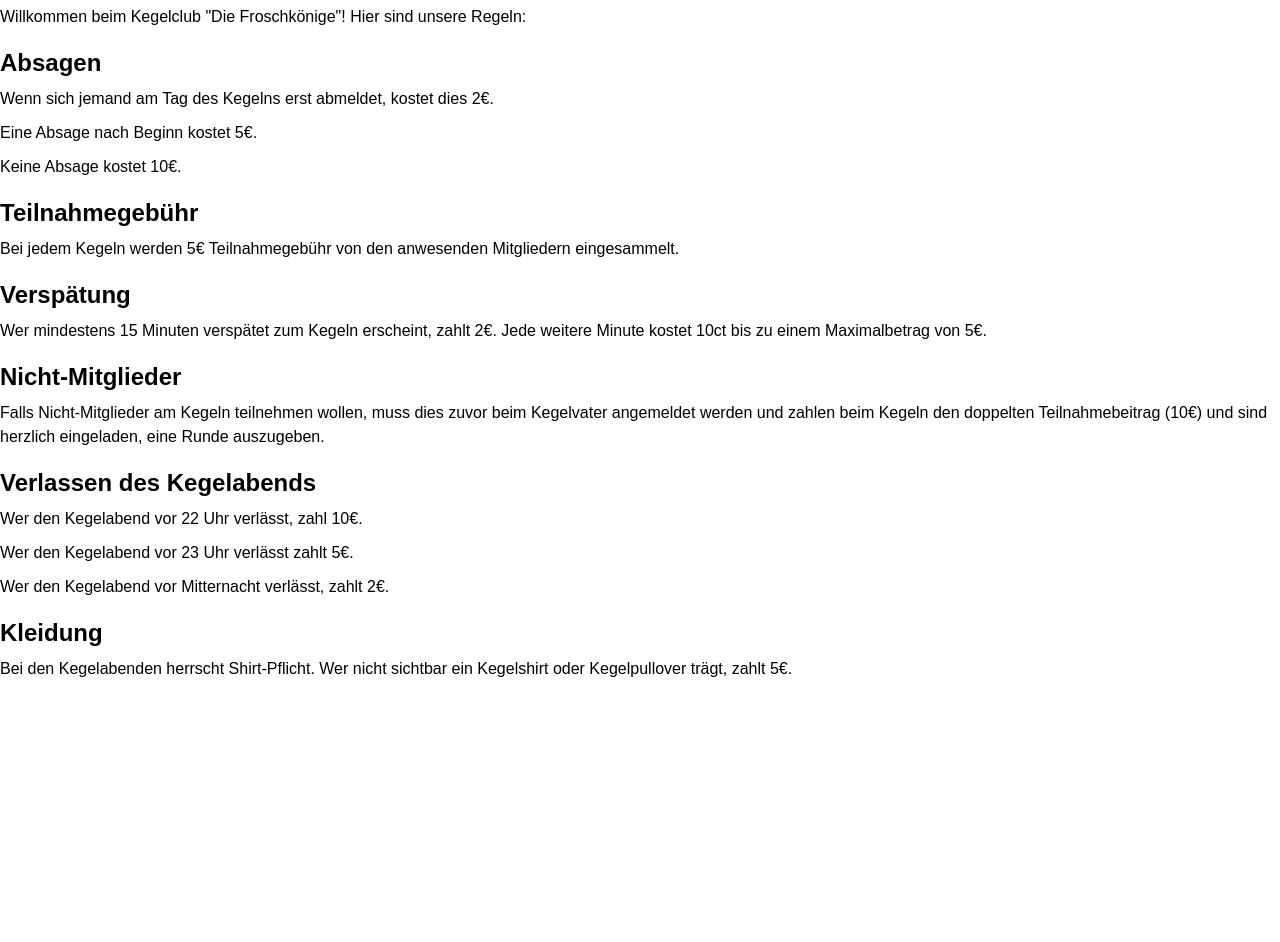
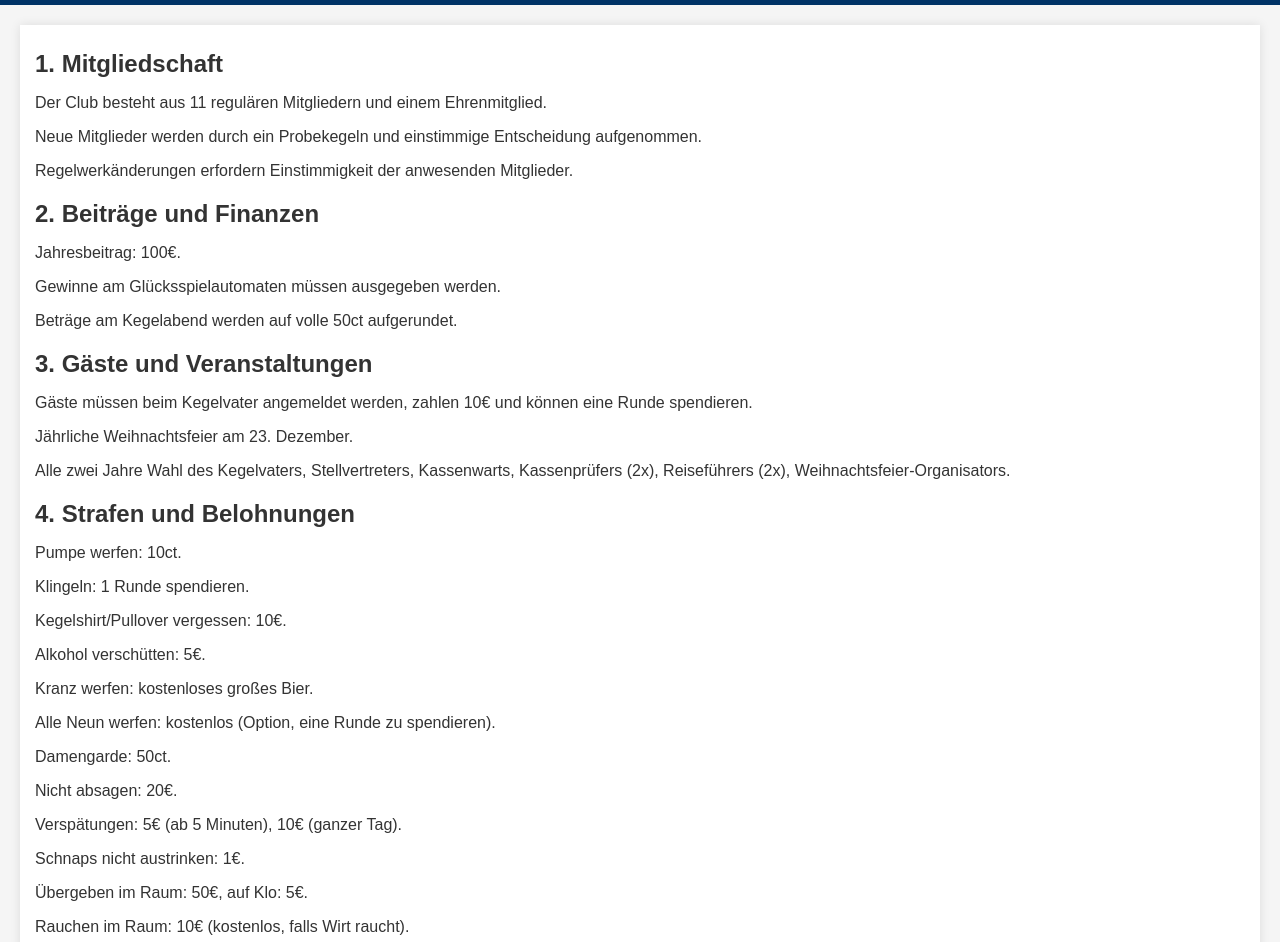
Before and after one commit to melukas/kc-die-froschkoenige, a plain HTML site: page index.html in a window 1280 px wide. Shown: the part 72-1014 px from the top of the page. Before the commit the page ends 800 px from the top, so only its background shows below. Drawn offline with Linux system fonts and the light colour scheme.

Commit message:
Neue Regelungen angepasst

```diff
--- a/index.html
+++ b/index.html
@@ -1,66 +1,100 @@
 <!DOCTYPE html>
 <html>
+
 <head>
+  <meta charset="UTF-8">
+  <meta name="viewport" content="width=device-width, initial-scale=1.0">
   <title>Regelwerk des Kegelclubs "Die Froschkönige"</title>
   <style>
     body {
       font-family: Arial, sans-serif;
       margin: 0;
       padding: 0;
-      }
-      h1 {
-        text-align: center;
-        font-size: 2em;
+      background-color: #f5f5f5;
       color: #333;
-        margin: 20px 0;
     }
 
-      h2 {
-        font-size: 1.5em;
-        margin: 20px 0 10px;
+    header,
+    footer {
+      background-color: #003366;
+      color: white;
+      text-align: center;
+      padding: 10px 0;
     }
 
-      p {
-        font-size: 1em;
-        line-height: 1.5;
+    main {
+      margin: 20px;
+      padding: 15px;
+      background-color: white;
+      box-shadow: 0 0 10px rgba(0, 0, 0, 0.1);
+    }
+
+    h1,
+    h2 {
       margin: 10px 0;
     }
 
-      ul {
-        list-style: none;
-        padding: 0;
-        margin: 0;
+    section {
+      margin-bottom: 20px;
     }
 
-      li {
-        font-size: 1em;
-        line-height: 1.5;
-        margin: 10px 0;
+    footer p {
+      margin: 0;
     }
   </style>
 </head>
+
 <body>
-    <h1>Regelwerk des Kegelclubs "Die Froschkönige"</h1>
-    <p>Willkommen beim Kegelclub "Die Froschkönige"! Hier sind unsere Regeln:</p>
-    <h2>Absagen</h2>
-    <ul>
-      <li>Wenn sich jemand am Tag des Kegelns erst abmeldet, kostet dies 2€.</li>
-      <li>Eine Absage nach Beginn kostet 5€.</li>
-      <li>Keine Absage kostet 10€.</li>
-    </ul>
-    <h2>Teilnahmegebühr</h2>
-    <p>Bei jedem Kegeln werden 5€ Teilnahmegebühr von den anwesenden Mitgliedern eingesammelt.</p>
-    <h2>Verspätung</h2>
-    <p>Wer mindestens 15 Minuten verspätet zum Kegeln erscheint, zahlt 2€. Jede weitere Minute kostet 10ct bis zu einem Maximalbetrag von 5€.</p>
-    <h2>Nicht-Mitglieder</h2>
-    <p>Falls Nicht-Mitglieder am Kegeln teilnehmen wollen, muss dies zuvor beim Kegelvater angemeldet werden und zahlen beim Kegeln den doppelten Teilnahmebeitrag (10€) und sind herzlich eingeladen, eine Runde auszugeben.</p>
-    <h2>Verlassen des Kegelabends</h2>
-    <ul>
-      <li>Wer den Kegelabend vor 22 Uhr verlässt, zahl 10€.</li>
-      <li>Wer den Kegelabend vor 23 Uhr verlässt zahlt 5€.</li>
-      <li>Wer den Kegelabend vor Mitternacht verlässt, zahlt 2€.</li>
-    </ul>
-    <h2>Kleidung</h2>
-    <p>Bei den Kegelabenden herrscht Shirt-Pflicht. Wer nicht sichtbar ein Kegelshirt oder Kegelpullover trägt, zahlt 5€.</p>
+  <header>
+    <h1>Regelwerk des Kegelclubs 'Die Froschkönige'</h1>
+  </header>
+  <main>
+    <section id="mitgliedschaft">
+      <h2>1. Mitgliedschaft</h2>
+      <p>Der Club besteht aus 11 regulären Mitgliedern und einem Ehrenmitglied.</p>
+      <p>Neue Mitglieder werden durch ein Probekegeln und einstimmige Entscheidung aufgenommen.</p>
+      <p>Regelwerkänderungen erfordern Einstimmigkeit der anwesenden Mitglieder.</p>
+    </section>
+    <section id="beitraege">
+      <h2>2. Beiträge und Finanzen</h2>
+      <p>Jahresbeitrag: 100€.</p>
+      <p>Gewinne am Glücksspielautomaten müssen ausgegeben werden.</p>
+      <p>Beträge am Kegelabend werden auf volle 50ct aufgerundet.</p>
+    </section>
+    <section id="gaeste">
+      <h2>3. Gäste und Veranstaltungen</h2>
+      <p>Gäste müssen beim Kegelvater angemeldet werden, zahlen 10€ und können eine Runde spendieren.</p>
+      <p>Jährliche Weihnachtsfeier am 23. Dezember.</p>
+      <p>Alle zwei Jahre Wahl des Kegelvaters, Stellvertreters, Kassenwarts, Kassenprüfers (2x), Reiseführers (2x),
+        Weihnachtsfeier-Organisators.</p>
+    </section>
+    <section id="strafen">
+      <h2>4. Strafen und Belohnungen</h2>
+      <!-- Strafen und Belohnungen hier -->
+      <p>Pumpe werfen: 10ct.</p>
+      <p>Klingeln: 1 Runde spendieren.</p>
+      <p>Kegelshirt/Pullover vergessen: 10€.</p>
+      <p>Alkohol verschütten: 5€.</p>
+      <p>Kranz werfen: kostenloses großes Bier.</p>
+      <p>Alle Neun werfen: kostenlos (Option, eine Runde zu spendieren).</p>
+      <p>Damengarde: 50ct.</p>
+      <p>Nicht absagen: 20€.</p>
+      <p>Verspätungen: 5€ (ab 5 Minuten), 10€ (ganzer Tag).</p>
+      <p>Schnaps nicht austrinken: 1€.</p>
+      <p>Übergeben im Raum: 50€, auf Klo: 5€.</p>
+      <p>Rauchen im Raum: 10€ (kostenlos, falls Wirt raucht).</p>
+      <p>Kugel fangen: 2€ für den Werfer, erfolgloser Fangversuch: 4€.</p>
+      <p>"Würfeln" statt "Kegeln" sagen: 50ct.</p>
+      <p>Glas auf der Kegelbahn: 2€.</p>
+      <p>Frühes Verlassen des Kegelabends: 10€ (vor 22 Uhr), 5€ (vor 23 Uhr), 2€ (vor Mitternacht).</p>
+    </section>
+    <section id="nachwuchs">
+      <h2>5. Nachwuchs</h2>
+      <p>Für den Nachwuchs der Kegelbürder gelten gesonderte Regelungen - weitere Informationen dazu gibt es beim Kegelvater.</p>
+  </main>
+  <footer>
+    <p>© 2023 Kegelclub 'Die Froschkönige'</p>
+  </footer>
 </body>
+
 </html>
```
Lines whose indentation alone changed are shown as unchanged.
